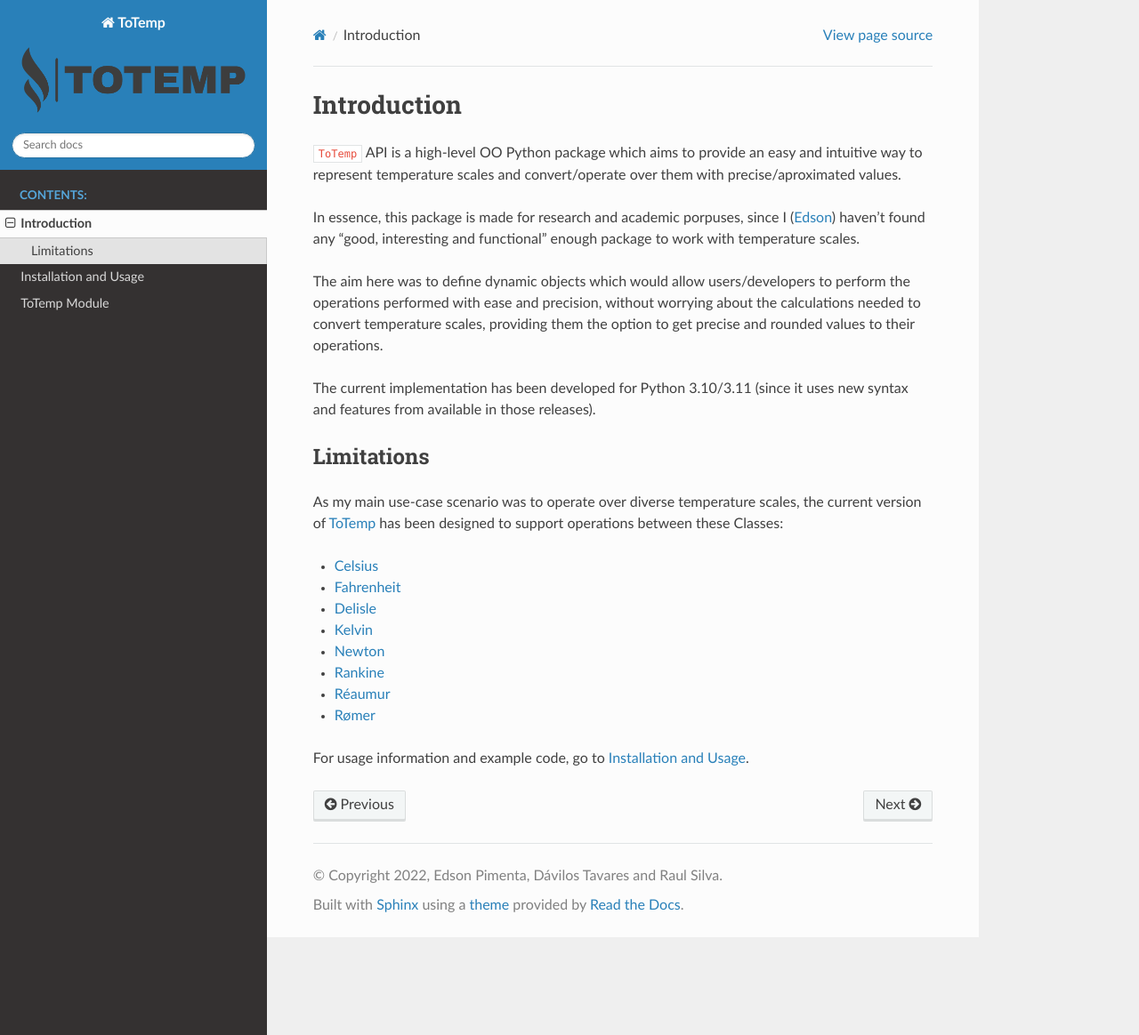
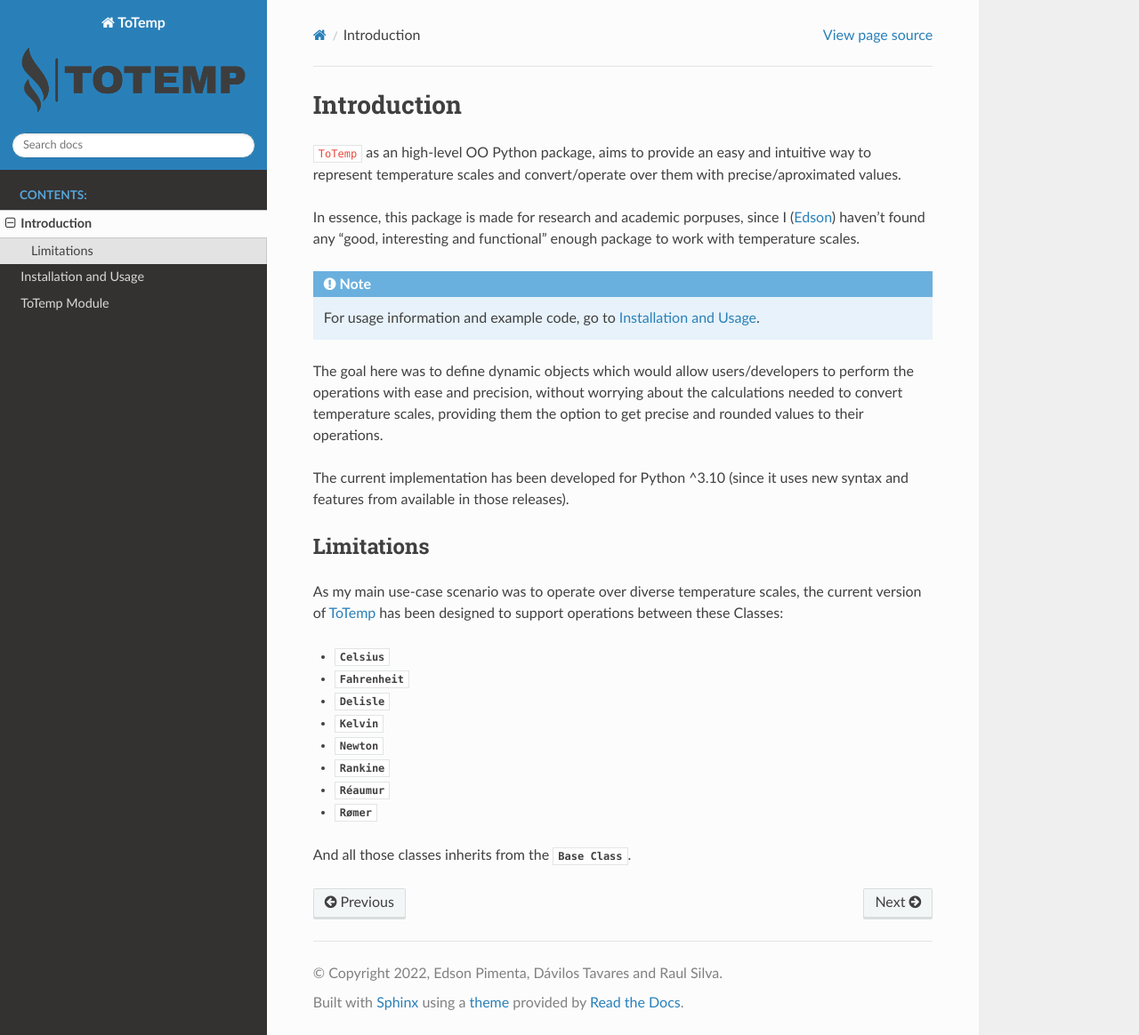
Before and after one commit to eddyyxxyy/ToTemp, a Sphinx documentation site: the page built from docs/source/intro.rst, in a window 1280 px wide and 1164 px high. Shown: the whole window at 89% size. Built offline with Sphinx 7.4.7 and the Read the Docs theme 2.0.0, drawn with Linux system fonts in a browser that asks for light colours.

Commit message:
Docs: fix doc/meth links and adds a note about the installation/usage

```diff
--- a/docs/source/intro.rst
+++ b/docs/source/intro.rst
@@ -1,18 +1,20 @@
 Introduction
 ============
 
-``ToTemp`` API is a high-level OO Python package which aims to provide an easy and intuitive way to represent temperature
+``ToTemp`` as an high-level OO Python package, aims to provide an easy and intuitive way to represent temperature
 scales and convert/operate over them with precise/aproximated values.
 
 In essence, this package is made for research and academic porpuses, since I
 (`Edson <https://github.com/eddyyxxyy>`_) haven't found any "good, interesting and functional" enough package
 to work with temperature scales.
 
-The aim here was to define dynamic objects which would allow users/developers to perform the operations performed with
-ease and precision, without worrying about the calculations needed to convert temperature scales, providing them the
-option to get precise and rounded values to their operations.
+.. note:: For usage information and example code, go to :doc:`Installation and Usage <installation_usage>`.
 
-The current implementation has been developed for Python 3.10/3.11 (since it uses new syntax and features from available
+The goal here was to define dynamic objects which would allow users/developers to perform the operations with ease and
+precision, without worrying about the calculations needed to convert temperature scales, providing them the option to
+get precise and rounded values to their operations.
+
+The current implementation has been developed for Python ^3.10 (since it uses new syntax and features from available
 in those releases).
 
 Limitations
@@ -21,13 +23,13 @@
 As my main use-case scenario was to operate over diverse temperature scales, the current version of
 :doc:`ToTemp<totemp>` has been designed to support operations between these Classes:
 
-- `Celsius </ToTemp/docs/build/html/totemp.html#totemp.Celsius>`_
-- `Fahrenheit </ToTemp/docs/build/html/totemp.html#totemp.Fahrenheit>`_
-- `Delisle </ToTemp/docs/build/html/totemp.html#totemp.Delisle>`_
-- `Kelvin </ToTemp/docs/build/html/totemp.html#totemp.Kelvin>`_
-- `Newton </ToTemp/docs/build/html/totemp.html#totemp.Newton>`_
-- `Rankine </ToTemp/docs/build/html/totemp.html#totemp.Rankine>`_
-- `Réaumur </ToTemp/docs/build/html/totemp.html#totemp.Reaumur>`_
-- `Rømer </ToTemp/docs/build/html/totemp.html#totemp.Romer>`_
+- :meth:`Celsius<totemp.Celsius>`
+- :meth:`Fahrenheit<totemp.Fahrenheit>`
+- :meth:`Delisle<totemp.Delisle>`
+- :meth:`Kelvin<totemp.Kelvin>`
+- :meth:`Newton<totemp.Newton>`
+- :meth:`Rankine<totemp.Rankine>`
+- :meth:`Réaumur<totemp.Reaumur>`
+- :meth:`Rømer<totemp.Romer>`
 
-For usage information and example code, go to :doc:`Installation and Usage <installation_usage>`.
+And all those classes inherits from the :meth:`Base Class<totemp.temperature_types.AbstractTemperature>`.
```
